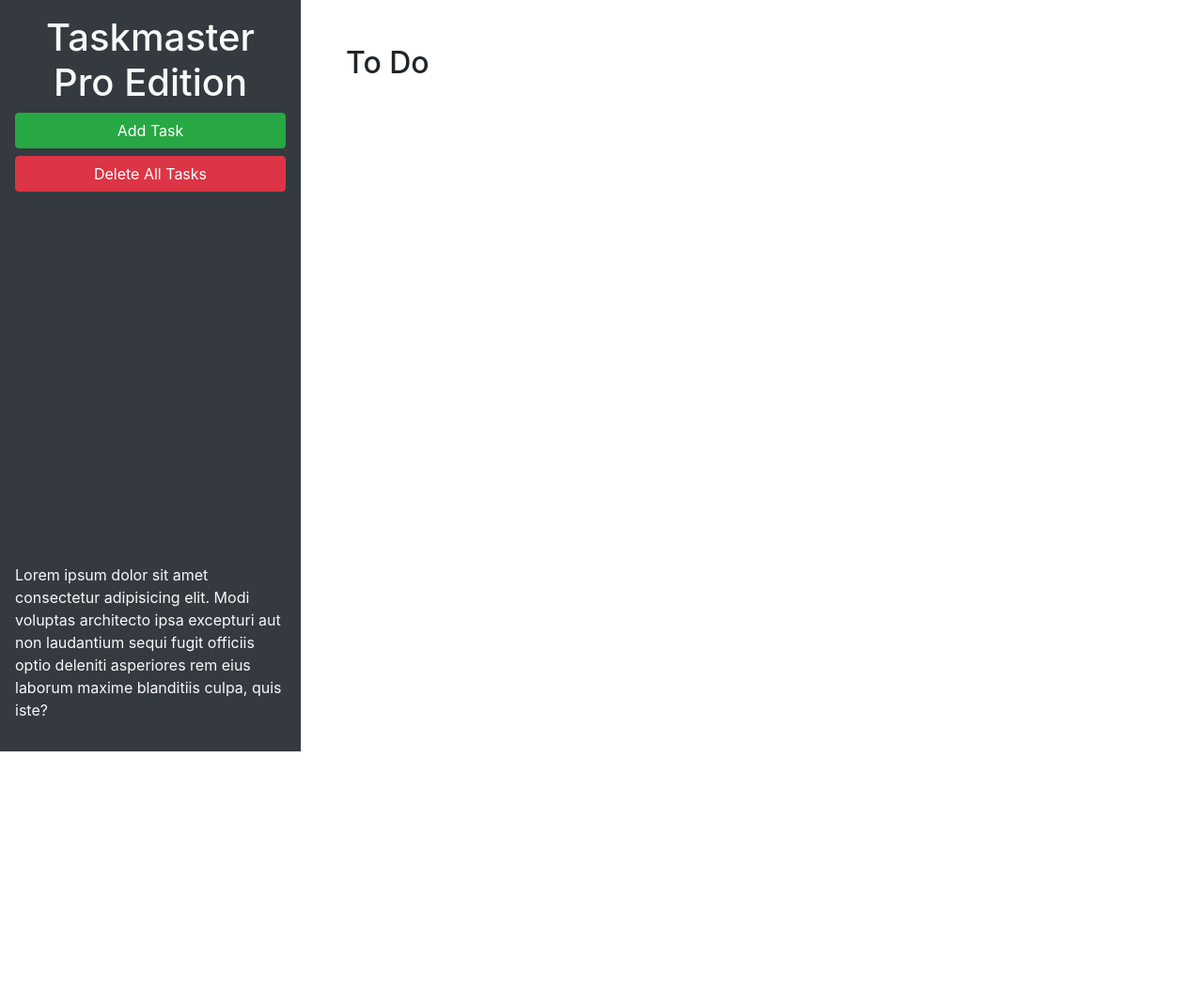
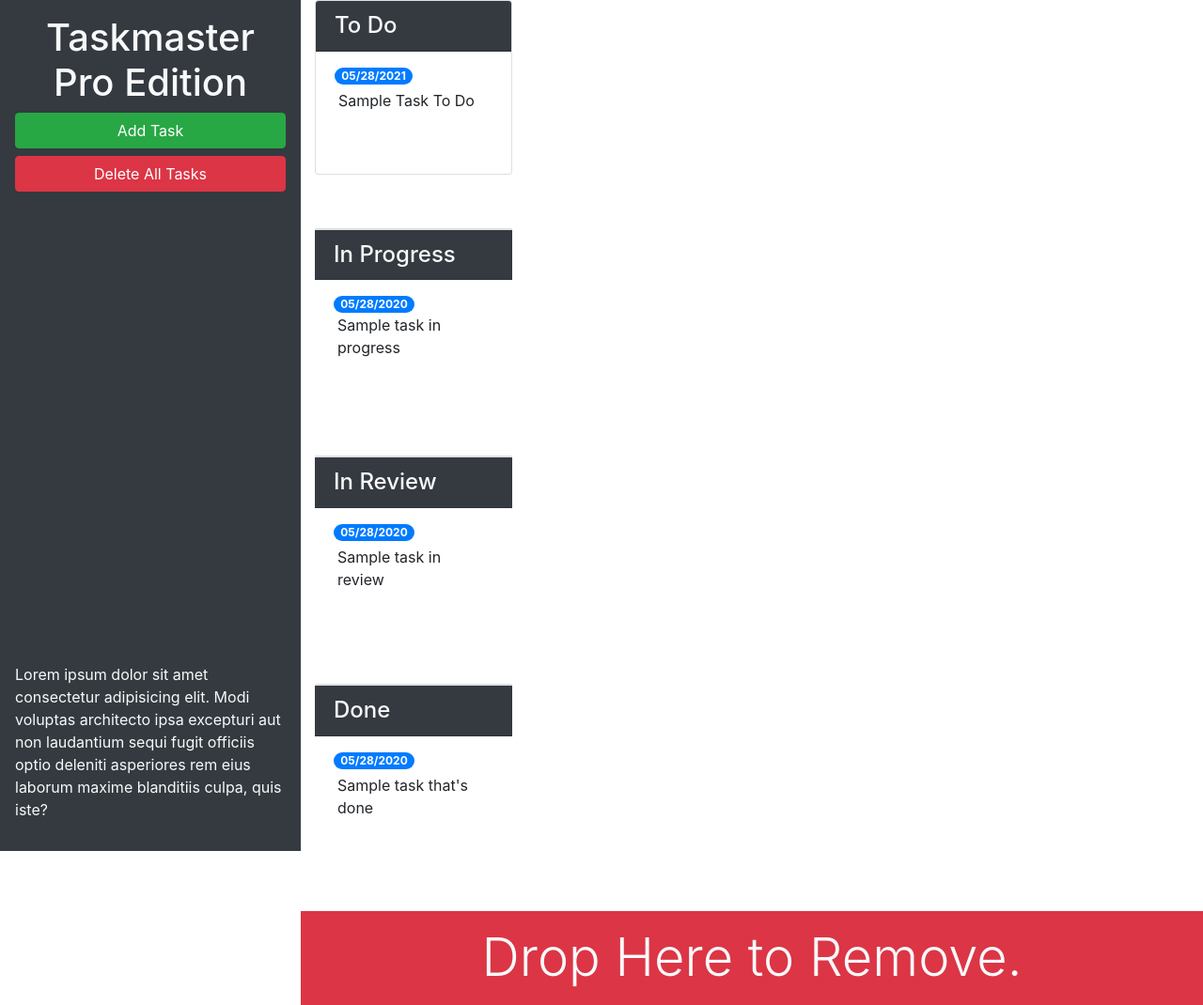
Before and after one commit to Zimerzel/taskmaster-pro, a plain HTML site: page index.html in a window 1280 px wide. Shown: the whole page at 94% size. Before the commit the page ends 800 px from the top, so only its background shows below. Drawn offline with nearby package versions, Linux system fonts and the light colour scheme.

Commit message:
added col and other boostrap arguments

```diff
--- a/index.html
+++ b/index.html
@@ -13,20 +13,70 @@
 <body>
 
   <div class="row min-vh-100 no-gutters">
-    <header class="col-12 col-lg-3 bg-dark text-light d-flex flex-column p-4 p-lg-3">
+    <header class="col-12 col-lg-3 bg-dark text-light sticky-top d-flex flex-column p-4 p-lg-3">
       <h1 class="text-center">Taskmaster Pro Edition</h1>
       <button id="create-task" class="btn btn-block btn-success" data-toggle="modal" data-target="#task-form-modal">Add
         Task</button>
       <button id="remove-tasks" class="btn btn-block btn-danger">Delete All Tasks</button>
-      <p class="mt-auto">Lorem ipsum dolor sit amet consectetur adipisicing elit. Modi voluptas architecto ipsa
+      <p class="mt-auto d-none d-lg-block">Lorem ipsum dolor sit amet consectetur adipisicing elit. Modi voluptas architecto ipsa
         excepturi aut non
         laudantium sequi fugit officiis optio deleniti asperiores rem eius laborum maxime blanditiis culpa, quis iste?
       </p>
     </header>
-    <main class="col-12 col-lg-9">
-      <div class="m-5">
-        <h2>To Do</h2>
-        <ul id="list-toDo" class="list-group"> </ul>
+    <main class="col-12 col-lg-9 d-flex flex-column">
+      <div class="col-12 col-md-6 col-xl-3 mb-3">
+        <div class="card">
+            <h4 class="card-header bg-dark text-light">
+              To Do
+            </h4>
+            <ul id="list-toDo" class="list-group list-group-flush">
+                <li class="list-group-item">
+                  <span class="badge badge-primary badge-pill">05/28/2021 </span>
+                  <p class="m-1">Sample Task To Do</p>
+                </li>
+            </ul>
+        </div>
+      </div>
+      <div class="col-12 col-md-6 col-xl-3 mb-3">
+        <div class="card"></div>
+          <h4 class="card-header bg-dark text-light">
+            In Progress
+          </h4>
+          <ul id="list-inProgress" class="list-group list-group-flush">
+            <li class="list-group-item">
+              <span class="badge badge-primary badge-pill">05/28/2020</span>
+              <p class="m-1 mt-auto">Sample task in progress</p>
+            </li>
+          </ul>
+      </div>
+      <div class="col-12 col-md-6 col-xl-3 mb-3">
+        <div class="card"></div>
+          <h4 class="card-header bg-dark text-light">
+            In Review
+          </h4>
+          <ul id="list-inReview" class="list-group list-group-flush">
+            <li class="list-group-item">
+              <span class="badge badge-primary badge-pill">05/28/2020</span>
+              <p class="m-1">Sample task in review</p>
+            </li>
+          </ul>
+      </div>
+      <div class="col-12 col-md-6 col-xl-3 mb-3">
+        <div class="card"></div>
+          <h4 class="card-header bg-dark text-light">
+            Done
+          </h4>
+          <ul id="list-done" class="list-group list-group-flush">
+            <li class="list-group-item">
+              <span class="badge badge-primary badge-pill">05/28/2020</span>
+              <p class="m-1">Sample task that's done</p>
+            </li>
+          </ul>
+      </div>
+      <div id="trash">
+        <div class="w-100 bg-danger p-3 text-center text-light display-4">
+          Drop Here to Remove.
+        </div>
       </div>
     </main>
   </div>
@@ -46,11 +96,11 @@
           <form>
             <div class="form-group">
               <label for="modalTaskDescription">Task description</label>
-              <textarea id="modalTaskDescription" rows="3"></textarea>
+              <textarea id="modalTaskDescription" rows="3" class="form-control" ></textarea>
             </div>
             <div class="form-group">
               <label for="modalDueDate">Due date</label>
-              <input type="text" id="modalDueDate" placeholder="mm/dd/yyyy" autocomplete="off" />
+              <input type="text" class="form-control" id="modalDueDate" placeholder="mm/dd/yyyy" autocomplete="off" />
             </div>
           </form>
         </div>
```
